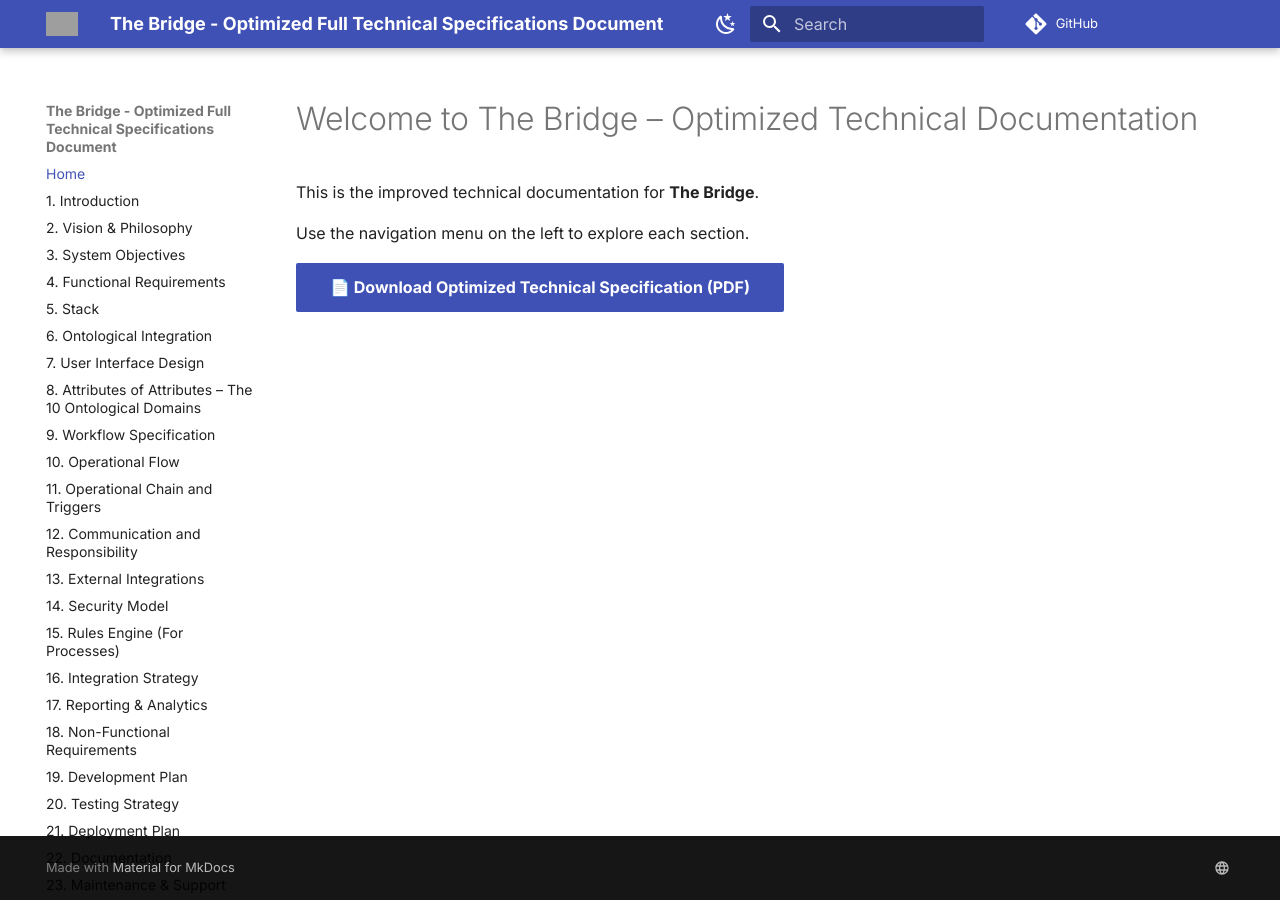
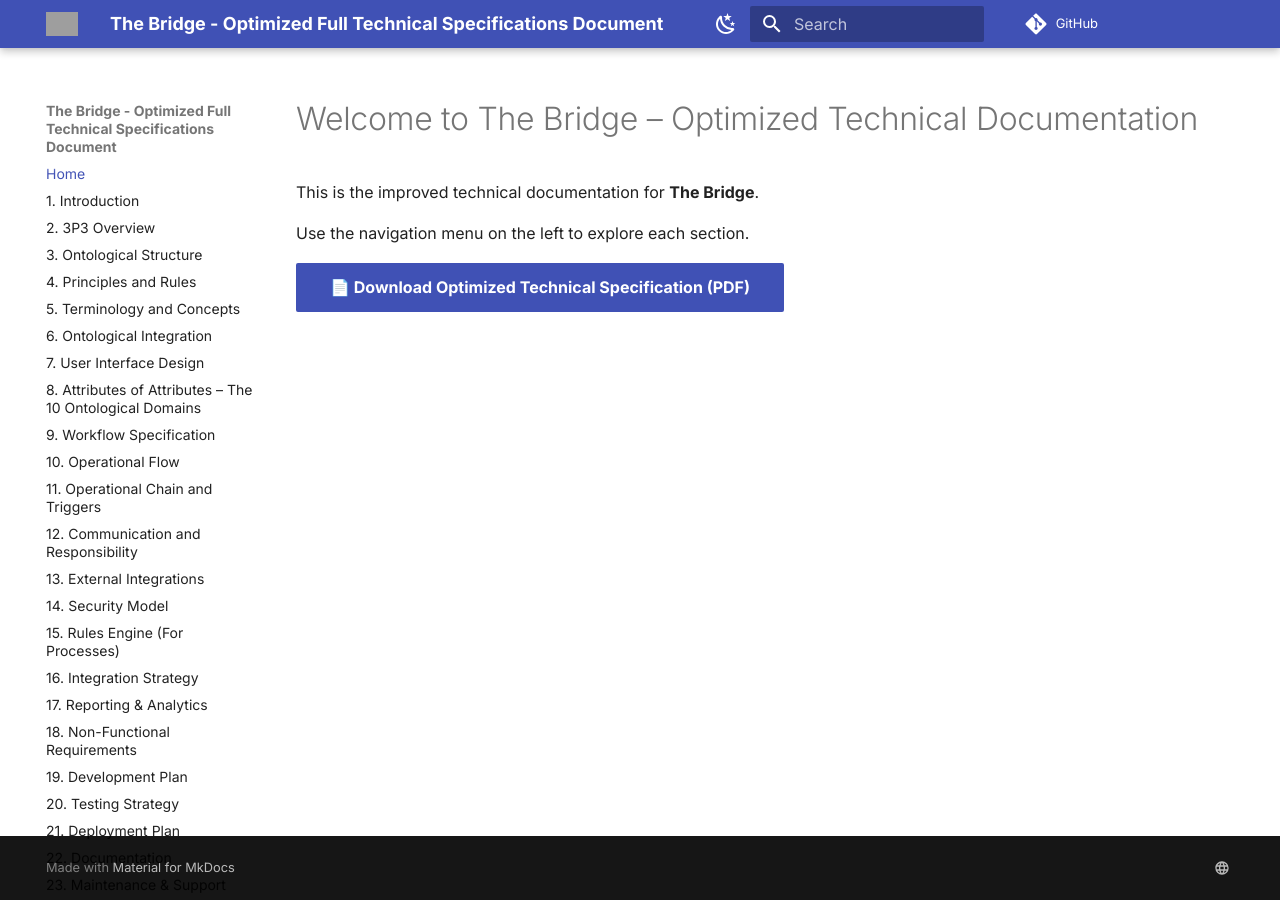
Before and after one commit to caufero/thebridge-optimized-docs, an MkDocs documentation site: the page built from docs/index.md, in a window 1280 px wide. Built offline with MkDocs 1.6.1 and Material for MkDocs 9.7.7, drawn with Linux system fonts in a browser that asks for light colours; comment, search, counter and statistics services are not loaded; grey boxes are pictures that could not be loaded.

Commit message:
Update mkdocs.yml

```diff
--- a/mkdocs.yml
+++ b/mkdocs.yml
@@ -54,11 +54,11 @@ plugins:
 
 nav:
   - Home: index.md
-  - 1. Introduction: foundations/introduction-to-the-bridge.md
-  - 2. Vision & Philosophy: 02-vision-philosophy.md
-  - 3. System Objectives: 03-system-objectives.md
-  - 4. Functional Requirements: 04-functional-requirements.md
-  - 5. Stack: 05-stack.md
+  - 1. Introduction: 01-foundations/01-introduction-to-the-bridge.md
+  - 2. 3P3 Overview: 01-foundations/02-3p3-overview.md
+  - 3. Ontological Structure: 01-foundations/03-ontological-structure.md
+  - 4. Principles and Rules: 01-foundations/04-principles-and-rules.md
+  - 5. Terminology and Concepts: 01-foundations/05-terminology-and-concepts.md
   - 6. Ontological Integration: 06-ontological-integration.md
   - 7. User Interface Design: 07-user-interface-design.md
   - 8. Attributes of Attributes – The 10 Ontological Domains: 08-attributes-of-attributes.md
```
